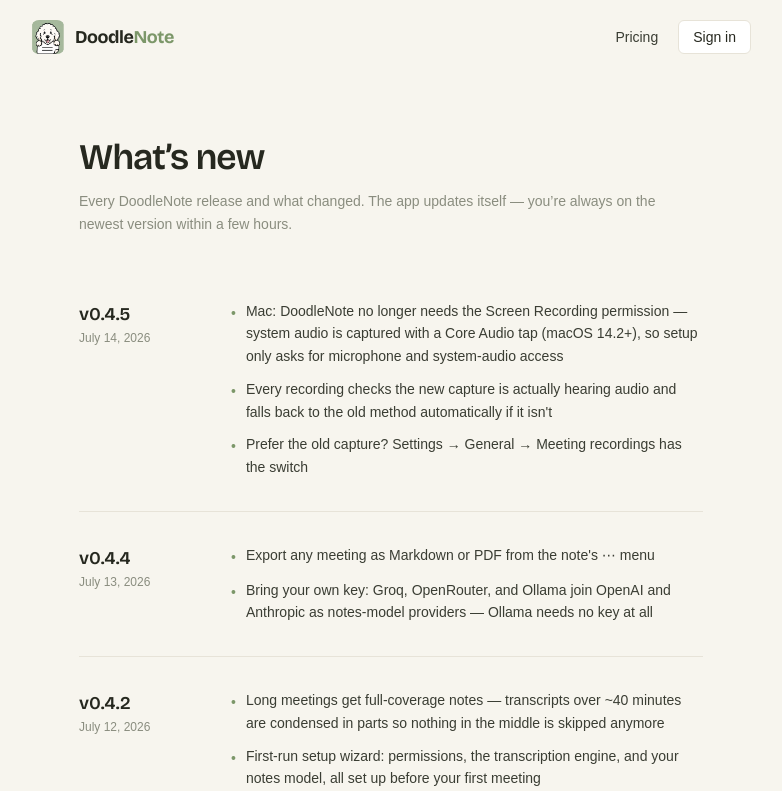
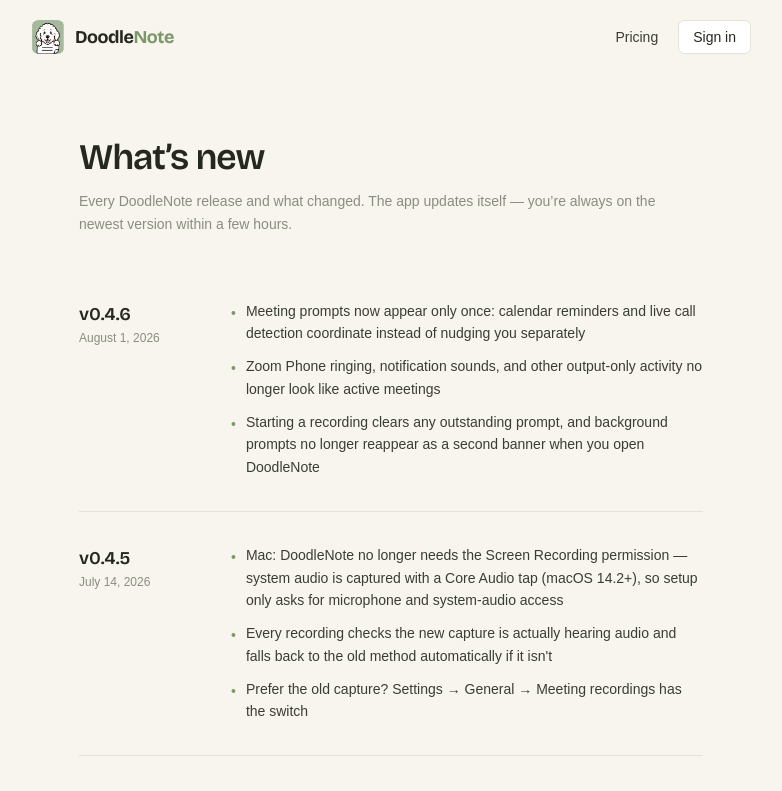
Before and after one commit to Onyx-Dev-Labs/doodle-note, a Next.js app in the folder apps/web/: page /changelog in a window 1280 px wide. Shown: the top 791 px of the page, without its empty margins (249-1031 px from the left). Built offline with nearby package versions, Linux system fonts and the light colour scheme.

Commit message:
chore: start v0.4.6 release candidate

```diff
--- a/apps/web/app/changelog/page.tsx
+++ b/apps/web/app/changelog/page.tsx
@@ -8,6 +8,15 @@
   date: string;
   highlights: string[];
 }> = [
+  {
+    version: "0.4.6",
+    date: "August 1, 2026",
+    highlights: [
+      "Meeting prompts now appear only once: calendar reminders and live call detection coordinate instead of nudging you separately",
+      "Zoom Phone ringing, notification sounds, and other output-only activity no longer look like active meetings",
+      "Starting a recording clears any outstanding prompt, and background prompts no longer reappear as a second banner when you open DoodleNote",
+    ],
+  },
   {
     version: "0.4.5",
     date: "July 14, 2026",
```
Also changed, not shown: 2 other files (tests, documents, lock files or other folders).
